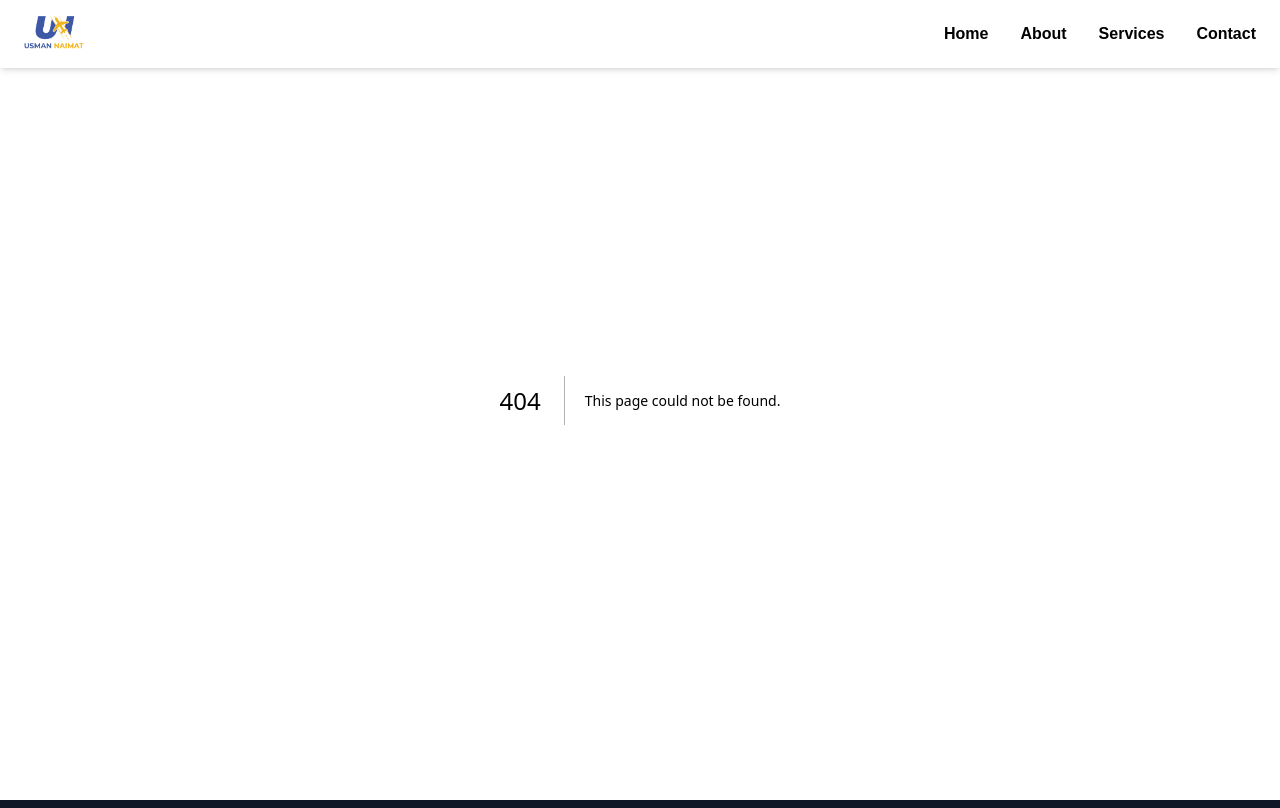
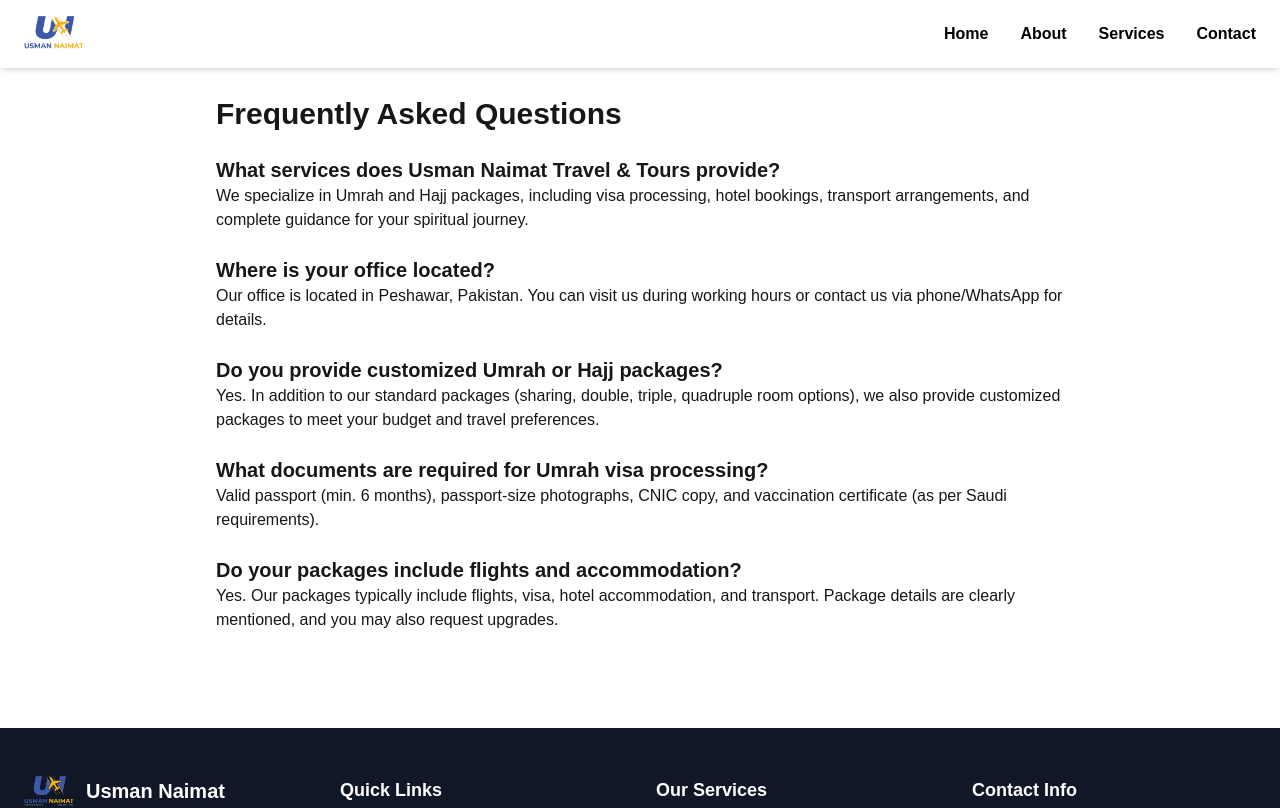
Before and after one commit to Msherazkhan801/travel-agency, a Next.js app: page /faq in a window 1280 px wide. Before the commit this address had no page. Shown: the top 808 px of the page. Built offline with nearby package versions, Linux system fonts and the light colour scheme.

Commit message:
faq added

```diff
--- /dev/null
+++ b/src/app/faq/page.js
@@ -0,0 +1,125 @@
+import Head from "next/head";
+
+export default function FAQPage() {
+  const faqSchema = {
+    "@context": "https://schema.org",
+    "@type": "FAQPage",
+    "mainEntity": [
+      {
+        "@type": "Question",
+        "name": "What services does Usman Naimat Travel & Tours provide?",
+        "acceptedAnswer": {
+          "@type": "Answer",
+          "text": "We specialize in Umrah and Hajj packages, including visa processing, hotel bookings, transport arrangements, and complete guidance for your spiritual journey."
+        }
+      },
+      {
+        "@type": "Question",
+        "name": "Where is your office located?",
+        "acceptedAnswer": {
+          "@type": "Answer",
+          "text": "Our office is located in Peshawar, Pakistan. You can visit us during working hours or contact us via phone/WhatsApp for details."
+        }
+      },
+      {
+        "@type": "Question",
+        "name": "Do you provide customized Umrah or Hajj packages?",
+        "acceptedAnswer": {
+          "@type": "Answer",
+          "text": "Yes. In addition to our standard packages (sharing, double, triple, quadruple room options), we also provide customized packages to meet your budget and travel preferences."
+        }
+      },
+      {
+        "@type": "Question",
+        "name": "What documents are required for Umrah visa processing?",
+        "acceptedAnswer": {
+          "@type": "Answer",
+          "text": "You will need: a valid passport (minimum 6 months validity), recent passport-size photographs with white background, CNIC copy, and vaccination certificate as per Saudi government requirements."
+        }
+      },
+      {
+        "@type": "Question",
+        "name": "Do your packages include flights and accommodation?",
+        "acceptedAnswer": {
+          "@type": "Answer",
+          "text": "Yes. Our packages typically include flights, visa, hotel accommodation, and transport. Package details are clearly mentioned, and you may also request upgrades."
+        }
+      }
+    ]
+  };
+
+  return (
+    <>
+      <Head>
+        <title>FAQs - Usman Naimat Travel & Tours</title>
+        <meta
+          name="description"
+          content="Frequently Asked Questions about Umrah and Hajj packages from Usman Naimat Travel & Tours in Peshawar."
+        />
+        <script
+          type="application/ld+json"
+          dangerouslySetInnerHTML={{ __html: JSON.stringify(faqSchema) }}
+        />
+      </Head>
+
+      <main className="max-w-4xl mx-auto px-6 py-24">
+        <h1 className="text-3xl font-bold mb-6">Frequently Asked Questions</h1>
+
+        <div className="space-y-6">
+          <div>
+            <h2 className="text-xl font-semibold">
+              What services does Usman Naimat Travel & Tours provide?
+            </h2>
+            <p>
+              We specialize in Umrah and Hajj packages, including visa
+              processing, hotel bookings, transport arrangements, and complete
+              guidance for your spiritual journey.
+            </p>
+          </div>
+
+          <div>
+            <h2 className="text-xl font-semibold">
+              Where is your office located?
+            </h2>
+            <p>
+              Our office is located in Peshawar, Pakistan. You can visit us
+              during working hours or contact us via phone/WhatsApp for details.
+            </p>
+          </div>
+
+          <div>
+            <h2 className="text-xl font-semibold">
+              Do you provide customized Umrah or Hajj packages?
+            </h2>
+            <p>
+              Yes. In addition to our standard packages (sharing, double, triple,
+              quadruple room options), we also provide customized packages to
+              meet your budget and travel preferences.
+            </p>
+          </div>
+
+          <div>
+            <h2 className="text-xl font-semibold">
+              What documents are required for Umrah visa processing?
+            </h2>
+            <p>
+              Valid passport (min. 6 months), passport-size photographs, CNIC
+              copy, and vaccination certificate (as per Saudi requirements).
+            </p>
+          </div>
+
+          <div>
+            <h2 className="text-xl font-semibold">
+              Do your packages include flights and accommodation?
+            </h2>
+            <p>
+              Yes. Our packages typically include flights, visa, hotel
+              accommodation, and transport. Package details are clearly
+              mentioned, and you may also request upgrades.
+            </p>
+          </div>
+        </div>
+      </main>
+    </>
+  );
+}
--- a/src/components/Footer.js
+++ b/src/components/Footer.js
@@ -111,6 +111,9 @@
             <li>
               <Link href="/services">Services</Link>
             </li>
+            <li>
+              <Link href="/faq">FAQs</Link>
+            </li>
 
           </ul>
         </div>
```
Also changed, not shown: 1 other file (tests, documents, lock files or other folders).
